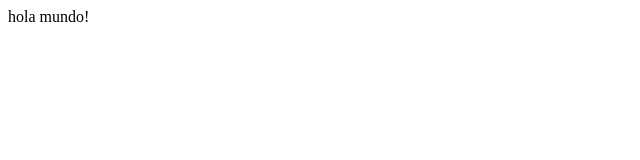
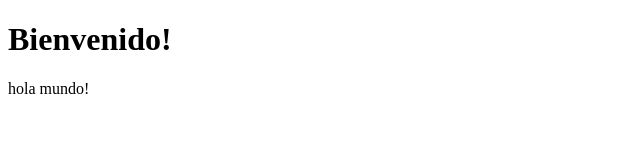
Before and after one commit to vouneo/edx-python-js, a plain HTML site: page index.html in a window 1280 px wide. Shown: the whole page, without its empty margins (0-640 px from the left). Drawn offline with Linux system fonts and the light colour scheme.

Commit message:
add a heading

```diff
--- a/index.html
+++ b/index.html
@@ -7,6 +7,7 @@
     <title>Hola</title>
 </head>
 <body>
+    <h1>Bienvenido!</h1>
     hola mundo!
 </body>
 </html>
```
